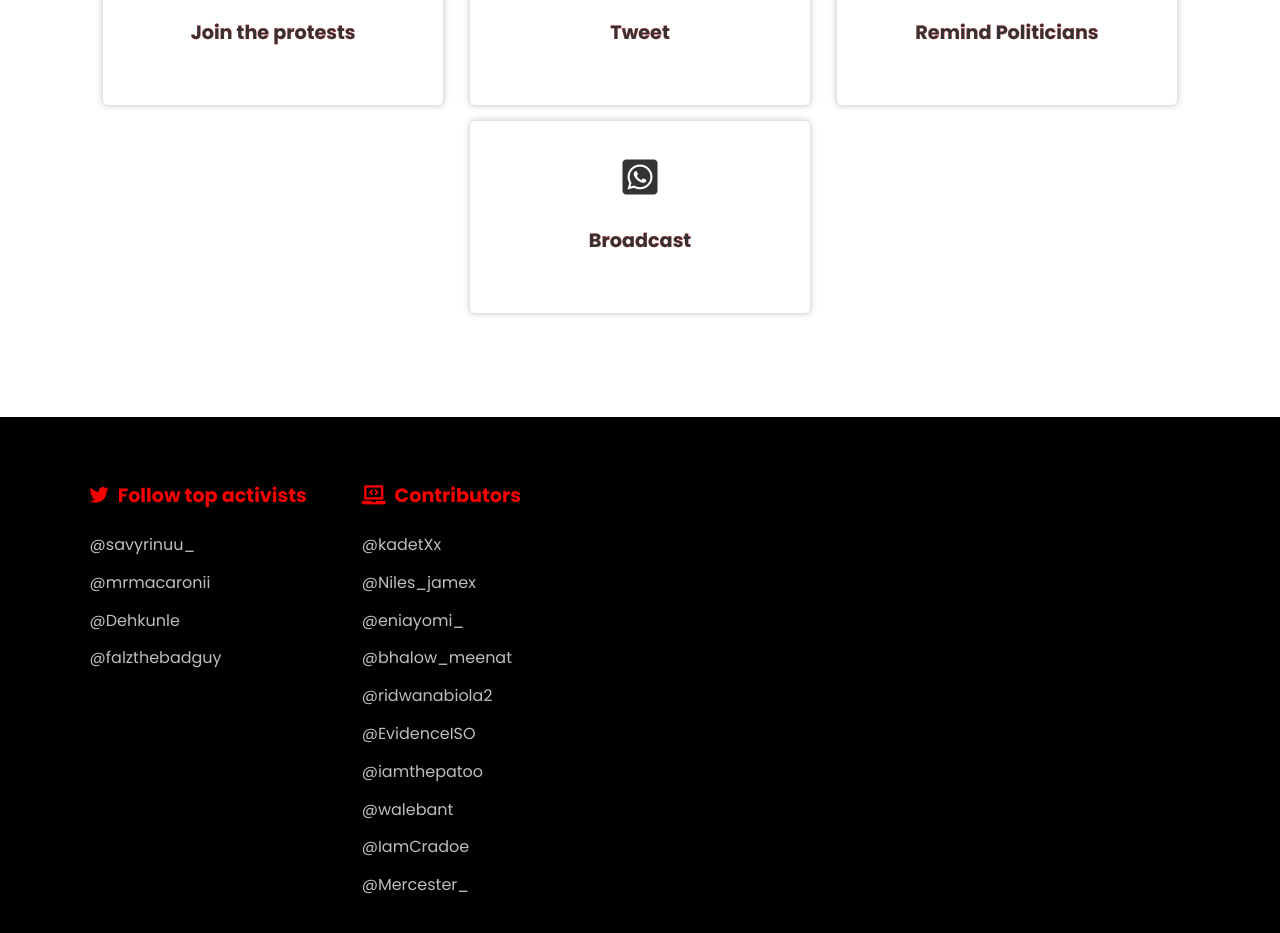
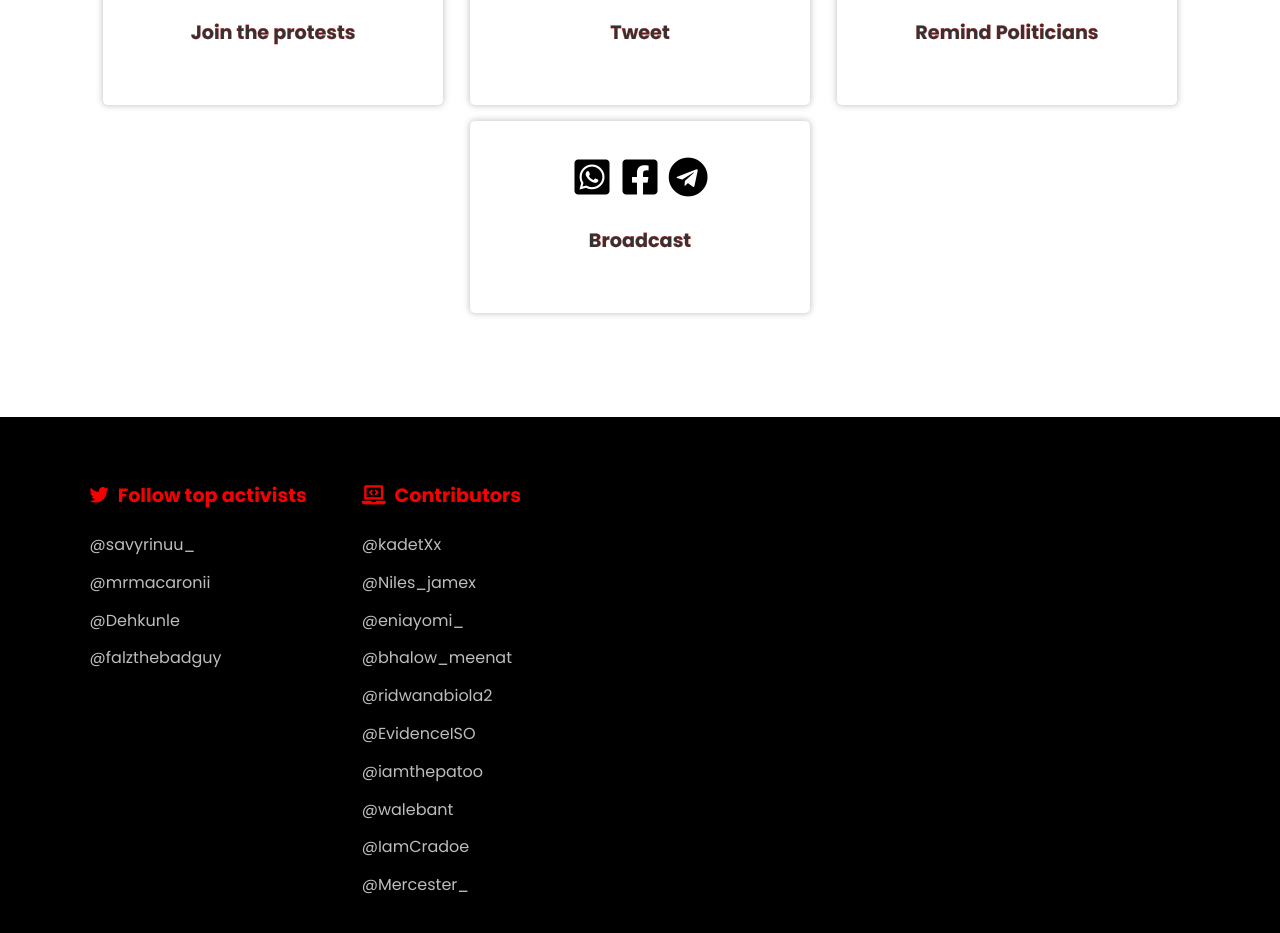
Before and after one commit to kadetXx/endsars, a React (Create React App) app: page / in a window 1280 px wide. Shown: the part 1260-2193 px from the top of the page. Built offline with nearby package versions, Linux system fonts and the light colour scheme.

Commit message:
Add share icons for telegram and facebook

```diff
--- a/src/pages/home/Home.jsx
+++ b/src/pages/home/Home.jsx
@@ -72,12 +72,35 @@ function Home() {
             </Link>
 
             <a
-              href={`https://api.whatsapp.com/send?phone&text=${Broadcast}${whatsappTags}`}
-              target='_blank'
-              rel='noreferrer noopener'
+              href={'#'}
               className={styles.infoBox}
             >
-              <i className='fab fa-whatsapp-square'></i>
+              <div className={styles.iconGroup}>
+                <a
+                  href={`https://api.whatsapp.com/send?phone&text=${Broadcast}${whatsappTags}`}
+                  target='_blank'
+                  rel='noreferrer noopener'
+                >
+                  <i className='fab fa-whatsapp-square'></i>
+                </a>
+
+                <a
+                  href={`https://www.facebook.com/sharer/sharer.php?u=${window.location}&quote=${Broadcast}`}
+                  target='_blank'
+                  rel='noreferrer noopener'
+                >
+                  <i className='fab fa-facebook-square'></i>
+                </a>
+
+                <a
+                  href={`https://telegram.me/share/url?url=${window.location}&text=${Broadcast}`}
+                  target='_blank'
+                  rel='noreferrer noopener'
+                >
+                  <i className='fab fa-telegram'></i>
+                </a>
+              </div>
+
               <h4>Broadcast</h4>
             </a>
           </div>
```
